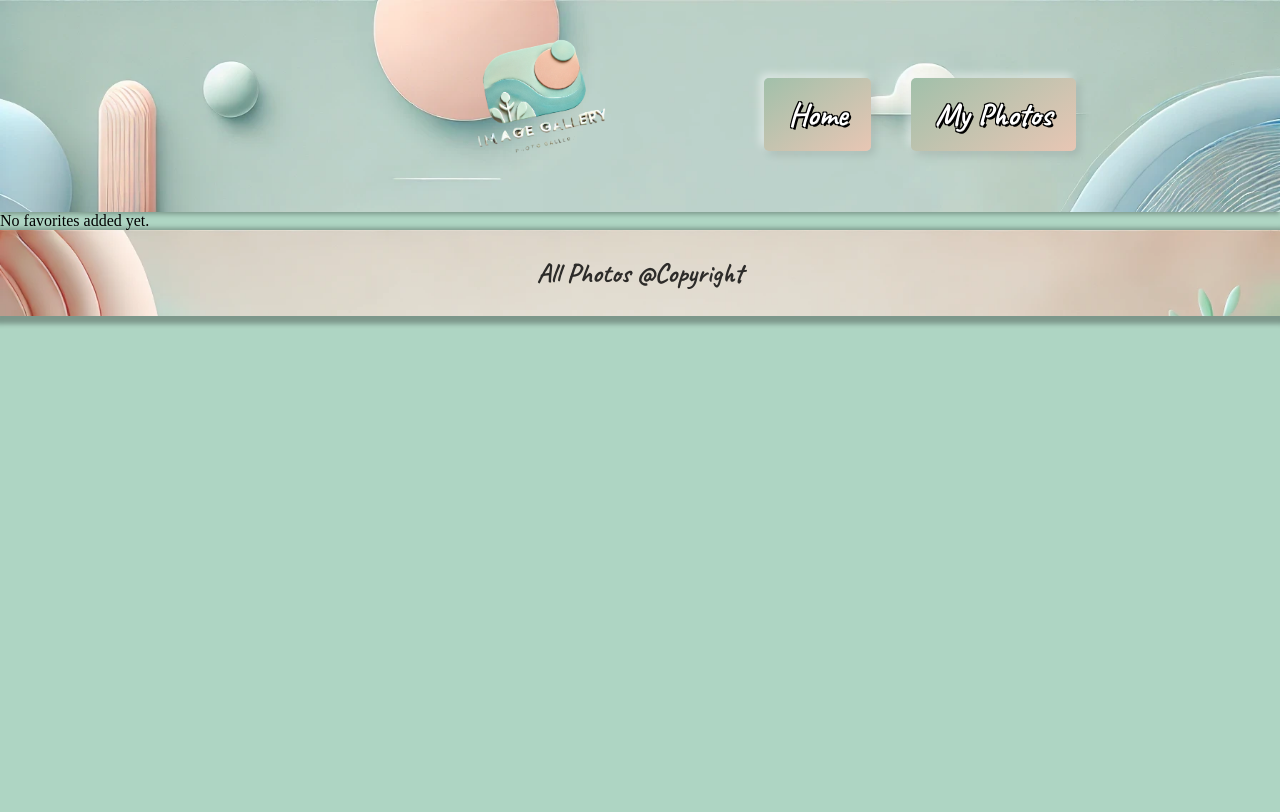
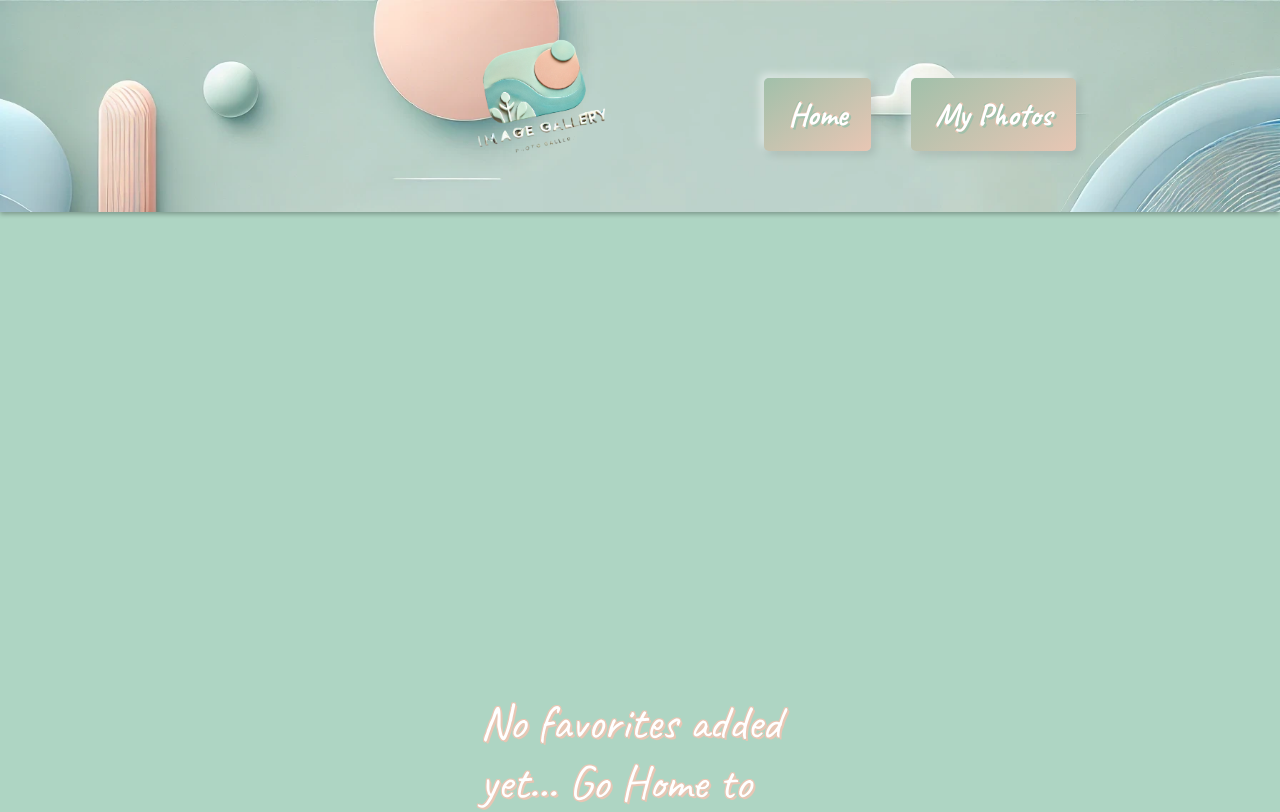
Before and after one commit to MariaGargoles/Aplicacion_Fotos, a React (Vite) app: page /MyPhotos in a window 1280 px wide. Shown: the top 812 px of the page. Built offline with nearby package versions, Linux system fonts and the light colour scheme; a web font is replaced by a local one.

Commit message:
last colors

```diff
--- /dev/null
+++ b/src/components/FavComponent/FavComponent.css
@@ -0,0 +1,10 @@
+.WarningFav {
+    display: flex;
+    justify-content: center;
+    align-items: center;
+    font-size: 3rem;
+    padding: 30rem;
+    font-family: "Caveat", cursive;
+    text-shadow: 2px 2px 0px #E8C6B4, -1px 1px 0px #E8C6B4, 1px -1px 0px #E8C6B4, -1px -1px 0px #E8C6B4;
+    color: #FFFFFF;
+}
--- a/src/components/FavComponent/FavComponent.jsx
+++ b/src/components/FavComponent/FavComponent.jsx
@@ -1,39 +1,39 @@
 import React, { useState } from 'react';
-import { useSelector, useDispatch } from 'react-redux'; // Importar dispatch
+import { useSelector, useDispatch } from 'react-redux';
 import { IconsFavoriteComponent } from '../IconFavComponent/IconFavComponent';
 import { ModalComponent } from '../ModalComponent/ModalComponent';
 import "../ImagesComponent/PhotosComponent.css";
-import { editDescription } from '../../feature/favorite/FavoriteSlice'; // Importar la acción de edición
+import { editDescription } from '../../feature/favorite/FavoriteSlice';
+import './FavComponent.css';
 
 export const FavoritesComponent = () => {
-  const dispatch = useDispatch(); // Para despachar acciones
-  const favorites = useSelector((state) => state.favorite.data); // Obtener el estado de favoritos de Redux
+  const dispatch = useDispatch();
+  const favorites = useSelector((state) => state.favorite.data);
   const [selectedImage, setSelectedImage] = useState(null);
   const [isOpenModal, setIsOpenModal] = useState(false);
 
   if (favorites.length === 0) {
-    return <p>No favorites added yet.</p>;
+    return <p className='WarningFav'>No favorites added yet... Go Home to add new photos!</p>;
   }
 
-  // Abre el modal con la imagen seleccionada
+
   const openModalHandler = (image) => {
     setSelectedImage(image);
     setIsOpenModal(true);
   };
 
-  // Cierra el modal
   const closeModalHandler = () => {
     setIsOpenModal(false);
     setSelectedImage(null);
   };
 
-  // Función para actualizar la descripción de una imagen favorita
+
   const updateDescriptionHandler = (newDescription) => {
     dispatch(editDescription({
       id: selectedImage.id,
       description: newDescription
-    })); // Despachar la acción de editar la descripción
-    closeModalHandler(); // Cierra el modal después de guardar los cambios
+    }));
+    closeModalHandler();
   };
 
   return (
@@ -81,7 +81,7 @@ export const FavoritesComponent = () => {
           height={selectedImage.height}
           likes={selectedImage.likes}
           date={selectedImage.date}
-          onSubmit={updateDescriptionHandler} // Pasamos la función para actualizar la descripción
+          onSubmit={updateDescriptionHandler}
         />
       )}
     </div>
--- a/src/components/FooterComponent/FooterComponent.css
+++ b/src/components/FooterComponent/FooterComponent.css
@@ -6,7 +6,8 @@
 }
 
 .FooterComponent__text {
-    color: black;
+    color: #FFFFFF;
+    text-shadow: 2px 2px 0px #A1C0AA, -1px 1px 0px #A1C0AA, 1px -1px 0px #A1C0AA, -1px -1px 0px #A1C0AA;
     padding: 0.5rem 1.5rem;
     text-align: center;
     opacity: 0.8;
--- a/src/components/HeaderComponent/HeaderComponent.css
+++ b/src/components/HeaderComponent/HeaderComponent.css
@@ -34,20 +34,22 @@
     border: none;
     font-family: "Caveat", cursive;
     font-weight: 800;
-    font-size: 1.5em;
+    font-size: 2em;
     padding: 1rem 2rem;
     border-radius: 5px;
-    text-shadow: 2px 2px 0px black, -1px 1px 0px black, 1px -1px 0px black, -1px -1px 0px black;
+    text-shadow: 2px 2px 0px #A1C0AA, -1px 1px 0px #E8C6B4, 1px -1px 0px #E8C6B4, -1px -1px 0px #A1C0AA;
     color: #FFFFFF;
-    background:  #E8C6B4;
+    background: linear-gradient(145deg, #A1C0AA, #E8C6B4);
+    transition: all 0.3s ease;
     box-shadow: 4px 4px 8px rgba(0, 0, 0, 0.1), -4px -4px 8px rgba(255, 255, 255, 0.5);
-    transition: all 0.3s ease;
 }
 
 .Header__Article__MyPhotosButton:hover {
-    background:  #A1C0AA;
+    background: linear-gradient(145deg, #E8C6B4, #A1C0AA);
+    text-shadow: 2px 2px 0px #A1C0AA, -1px 1px 0px #E8C6B4, 1px -1px 0px #E8C6B4, -1px -1px 0px #A1C0AA;
     box-shadow: 6px 6px 12px rgba(0, 0, 0, 0.2), -6px -6px 12px rgba(255, 255, 255, 0.7);
     color: #FFFFFF;
+
 }
 
 .Header__VideoContainer {
--- a/src/components/Navbarcomponent/NavbarComponent.css
+++ b/src/components/Navbarcomponent/NavbarComponent.css
@@ -52,7 +52,7 @@ body {
     font-weight: 800;
     font-family: "Caveat", cursive;
     font-size: 2em;
-    text-shadow: 2px 2px 0px black, -1px 1px 0px black, 1px -1px 0px black, -1px -1px 0px black;
+    text-shadow: 2px 2px 0px #A1C0AA, -1px 1px 0px #E8C6B4, 1px -1px 0px #E8C6B4, -1px -1px 0px #A1C0AA;
     color: #FFFFFF;
     background: linear-gradient(145deg, #A1C0AA, #E8C6B4);
     box-shadow: 4px 4px 8px rgba(0, 0, 0, 0.1), -4px -4px 8px rgba(255, 255, 255, 0.5);
```
Also changed, not shown: 1 other file (tests, documents, lock files or other folders).
